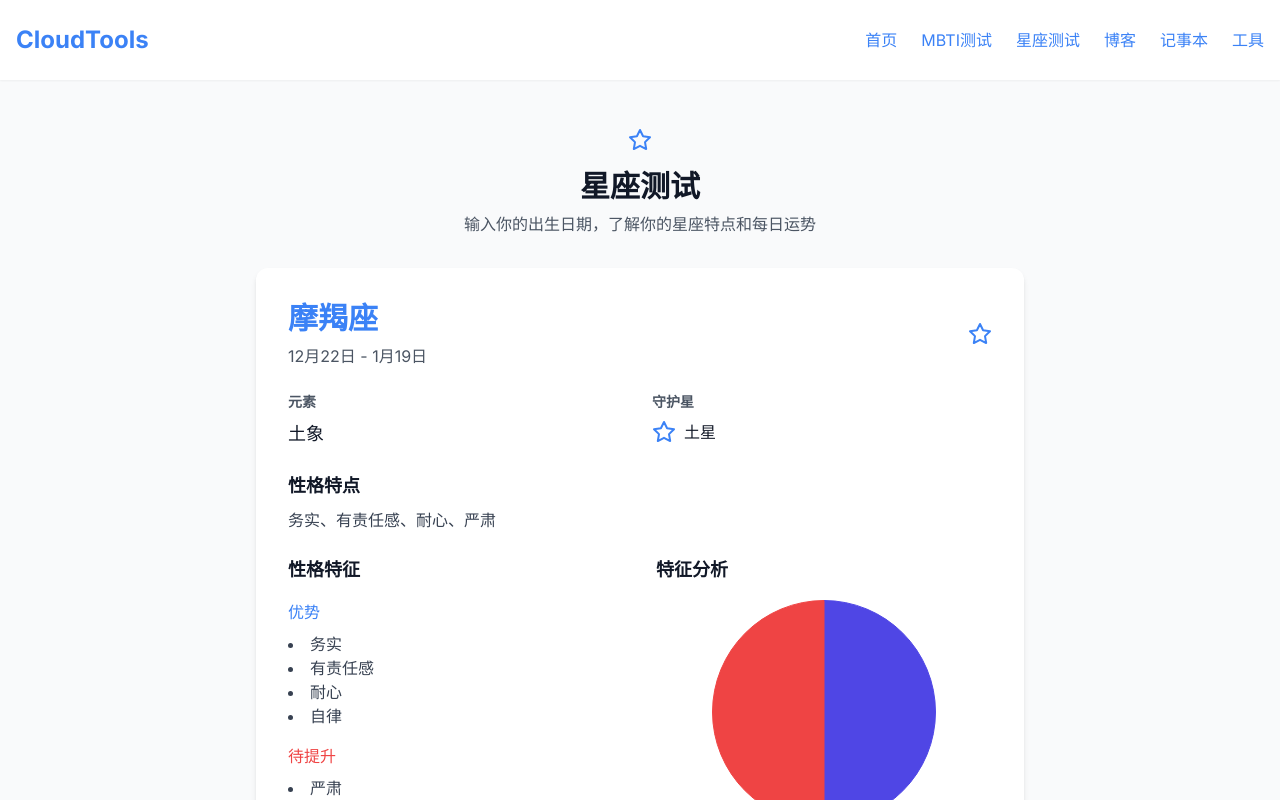
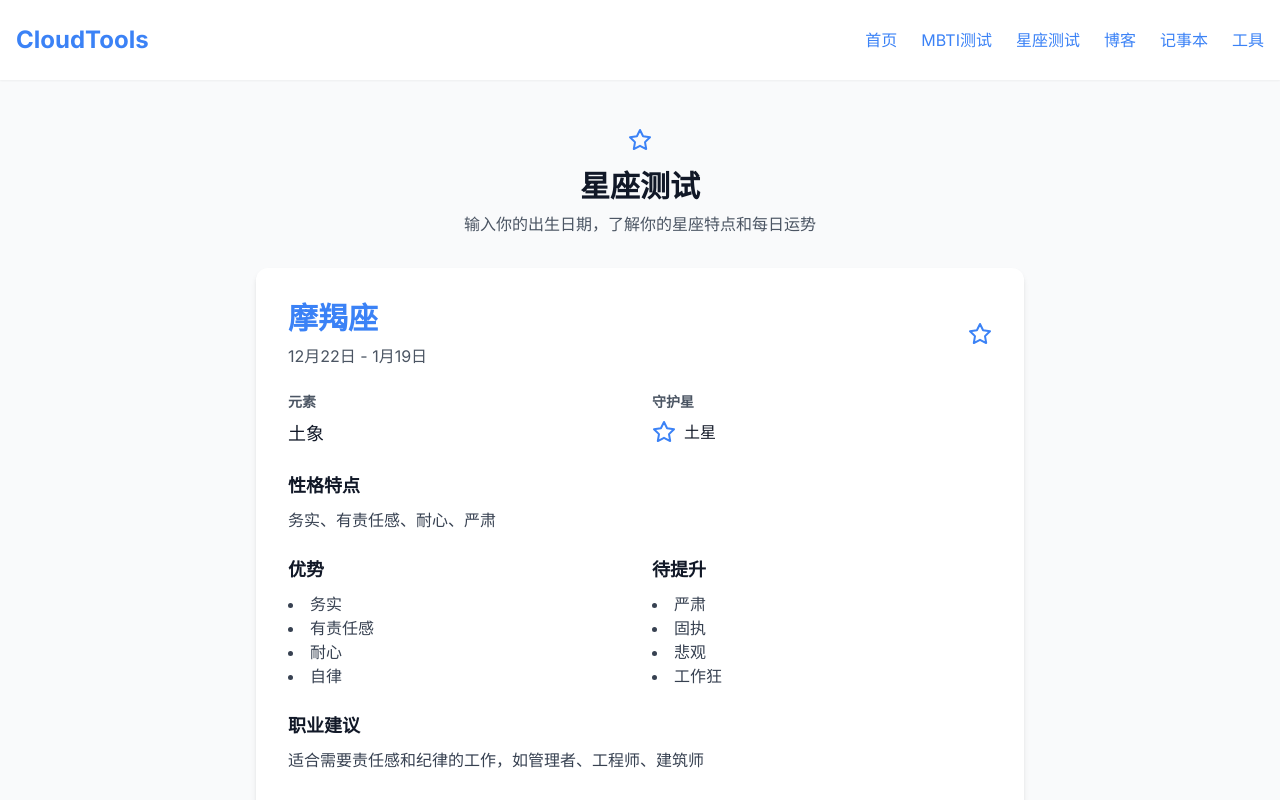
Before and after one commit to Nova777777/web, a Next.js app: page /horoscope in a window 1280 px wide. Both pictures are taken after typing "2020-01-15" into the empty fields and a click on the button "查看结果". Shown: the top 800 px of the page. Built offline with nearby package versions, Linux system fonts and the light colour scheme.

Commit message:
github token

```diff
--- a/app/horoscope/page.tsx
+++ b/app/horoscope/page.tsx
@@ -4,11 +4,6 @@ import { useState } from 'react'
 import Link from 'next/link'
 import { Calendar, Star, Sun, Moon } from 'lucide-react'
 import dayjs from 'dayjs'
-import { Chart as ChartJS, ArcElement, Tooltip, Legend } from 'chart.js'
-import { Pie } from 'react-chartjs-2'
-
-// 注册Chart.js组件
-ChartJS.register(ArcElement, Tooltip, Legend)
 
 // 星座数据
 const zodiacs = [
@@ -191,21 +186,6 @@ const getRulerIcon = (ruler: string) => {
   }
 }
 
-// 生成星座特征图表数据
-const generateZodiacChartData = (zodiac: any) => {
-  return {
-    labels: ['优势', '待提升'],
-    datasets: [
-      {
-        data: [zodiac.strengths.length, zodiac.weaknesses.length],
-        backgroundColor: ['#4f46e5', '#ef4444'],
-        borderColor: ['#4f46e5', '#ef4444'],
-        borderWidth: 1,
-      },
-    ],
-  }
-}
-
 export default function HoroscopeTest() {
   const [birthDate, setBirthDate] = useState('')
   const [zodiac, setZodiac] = useState<any>(null)
@@ -310,12 +290,9 @@ export default function HoroscopeTest() {
                   <p className="text-gray-700 dark:text-gray-300">{zodiac?.personality}</p>
                 </div>
 
-                <div className="grid grid-cols-1 lg:grid-cols-2 gap-8 mb-8">
+                <div className="grid grid-cols-1 md:grid-cols-2 gap-6 mb-6">
                   <div>
-                    <h4 className="text-lg font-semibold mb-4">性格特征</h4>
-                    <div className="space-y-4">
-                      <div>
-                        <h5 className="font-medium text-primary mb-2">优势</h5>
+                    <h4 className="text-lg font-semibold mb-2">优势</h4>
                     <ul className="list-disc list-inside text-gray-700 dark:text-gray-300">
                       {zodiac?.strengths.map((strength: string, index: number) => (
                         <li key={index}>{strength}</li>
@@ -323,33 +300,12 @@ export default function HoroscopeTest() {
                     </ul>
                   </div>
                   <div>
-                        <h5 className="font-medium text-red-500 mb-2">待提升</h5>
+                    <h4 className="text-lg font-semibold mb-2">待提升</h4>
                     <ul className="list-disc list-inside text-gray-700 dark:text-gray-300">
                       {zodiac?.weaknesses.map((weakness: string, index: number) => (
                         <li key={index}>{weakness}</li>
                       ))}
                     </ul>
-                      </div>
-                    </div>
-                  </div>
-                  <div>
-                    <h4 className="text-lg font-semibold mb-4">特征分析</h4>
-                    {zodiac && (
-                      <div className="h-64">
-                        <Pie
-                          data={generateZodiacChartData(zodiac)}
-                          options={{
-                            responsive: true,
-                            maintainAspectRatio: false,
-                            plugins: {
-                              legend: {
-                                position: 'bottom' as const,
-                              },
-                            },
-                          }}
-                        />
-                      </div>
-                    )}
                   </div>
                 </div>
 
```
Lines whose indentation alone changed are shown as unchanged.
